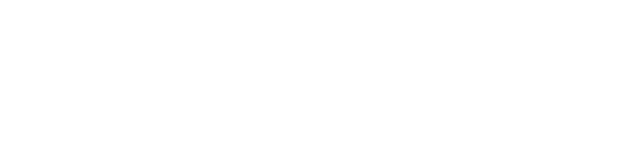
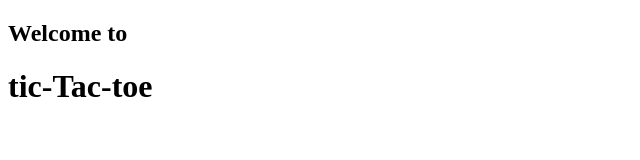
Before and after one commit to jecka108/tic-Tac-toe, a plain HTML site: page index.html in a window 1280 px wide. Shown: the whole page, without its empty margins (0-640 px from the left). Drawn offline with Linux system fonts and the light colour scheme.

Commit message:
Update index.html

```diff
--- a/index.html
+++ b/index.html
@@ -7,5 +7,7 @@
   <script type="text/javascript" src="index.js" defer></script>
 </head>
 <body>
+  <h2>Welcome to</h2>
+  <h1>tic-Tac-toe</h1>
 </body>
 </html>
```
